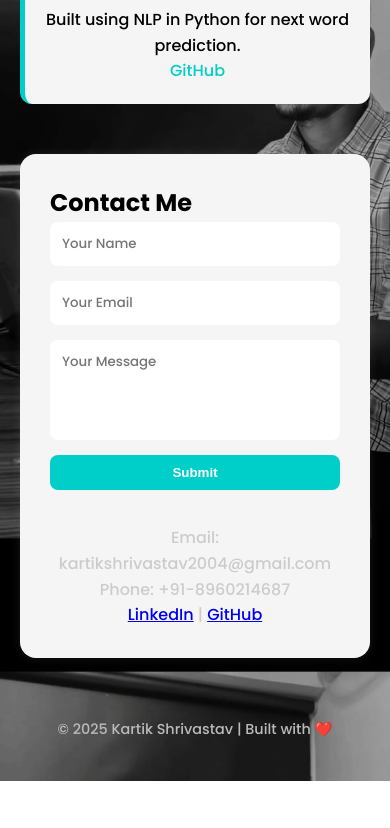
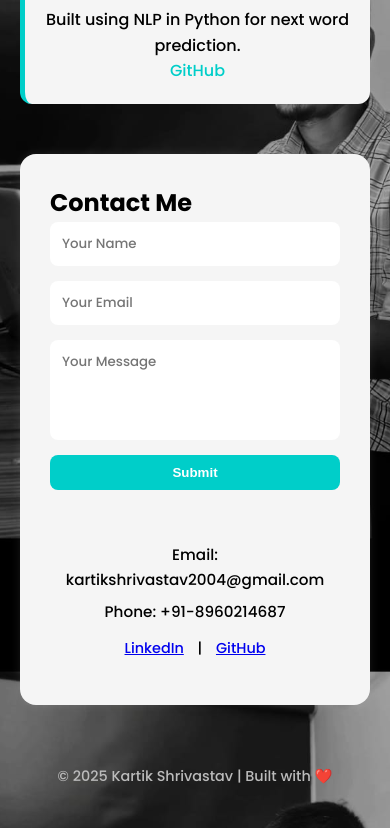
Before and after one commit to kartikshri/kartik-portfolio, a plain HTML site: page index.html in a window 390 px wide. Shown: the part 2771-3599 px from the top of the page. Before the commit the page ends 3552 px from the top, so only its background shows below. Drawn offline with nearby package versions, Linux system fonts and the light colour scheme.

Commit message:
seventh commit

```diff
--- a/style.css
+++ b/style.css
@@ -294,8 +294,31 @@ textarea {
 }
 
 .social {
+  padding: 20px;
   text-align: center;
-  color: #ccc;
+  word-wrap: break-word;
+}
+
+.social p {
+  margin: 8px 0;
+  font-size: 1rem;
+}
+
+@media (max-width: 600px) {
+  .social {
+    padding: 10px;
+    font-size: 0.9rem;
+  }
+
+  .social p {
+    font-size: 0.95rem;
+  }
+
+  .social a {
+    display: inline-block;
+    margin: 5px 10px;
+    word-break: break-word;
+  }
 }
 
 footer {
```
Also changed, not shown: index.html (+2 -2 lines).
